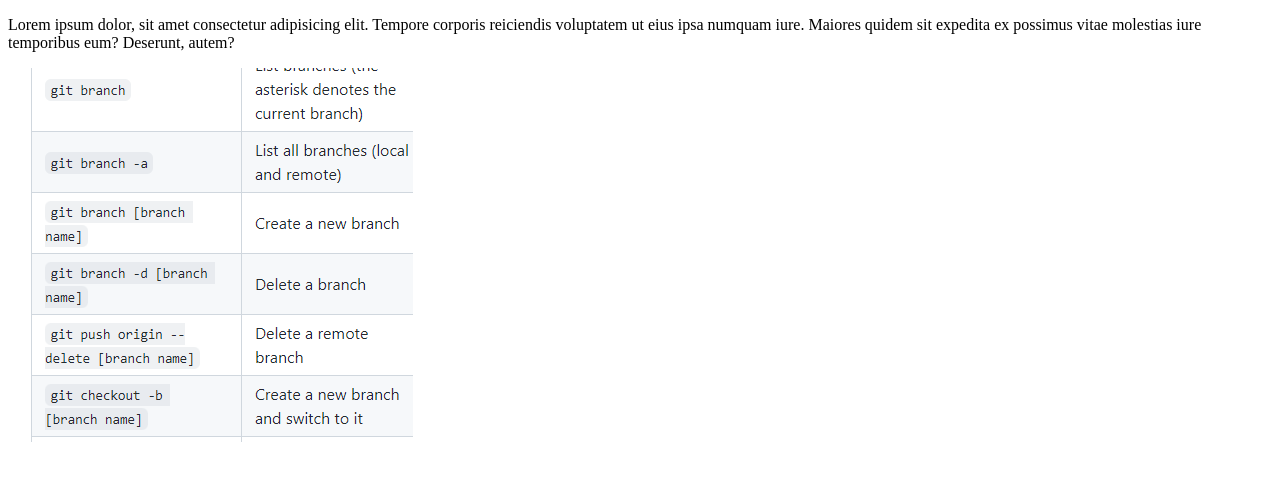
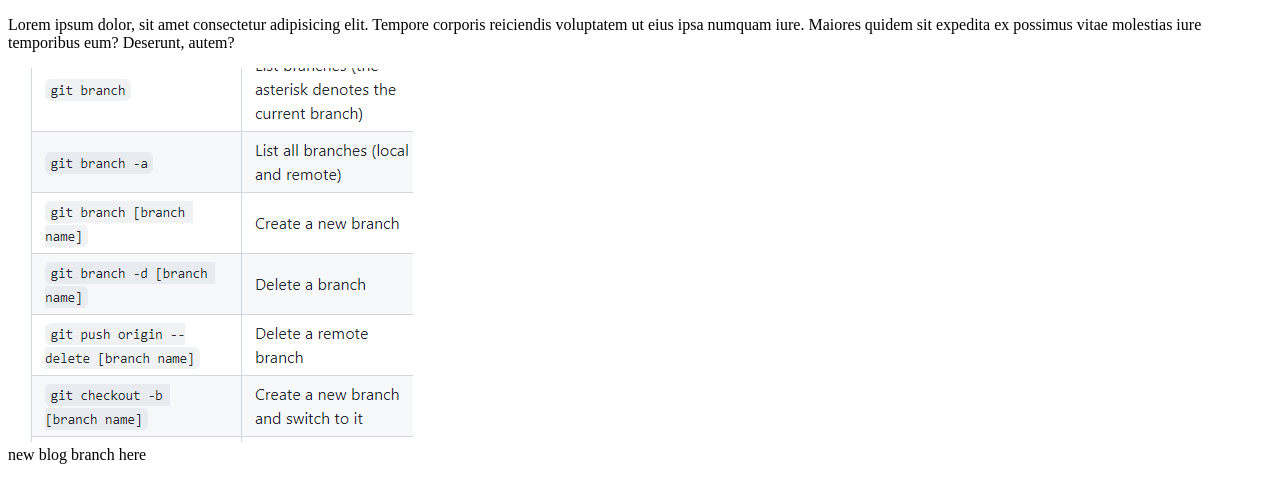
Before and after one commit to monir3355/sec-practice, a plain HTML site: page index.html in a window 1280 px wide. Drawn offline with Linux system fonts and the light colour scheme.

Commit message:
change the div

```diff
--- a/index.html
+++ b/index.html
@@ -9,6 +9,7 @@
 <body>
     <p>Lorem ipsum dolor, sit amet consectetur adipisicing elit. Tempore corporis reiciendis voluptatem ut eius ipsa numquam iure. Maiores quidem sit expedita ex possimus vitae molestias iure temporibus eum? Deserunt, autem?</p>
     <img src="./img/pic.png" alt="img">
+    <div>new blog branch here</div>
 
 </body>
 </html>
```
